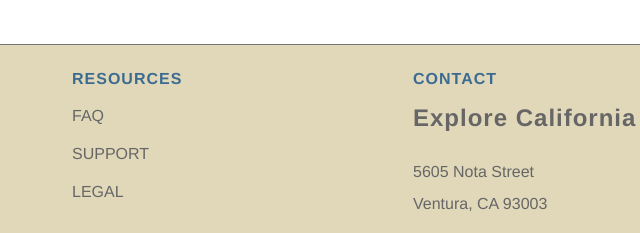
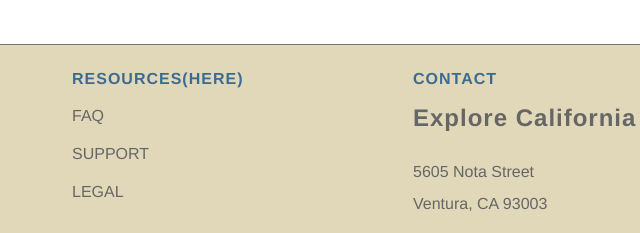
Before and after one commit to NagababuVeganti/gitcourse, a plain HTML site: page resources.html in a window 1280 px wide. Shown: the part 2587-2820 px from the top of the page, 397-1037 px from the left. Drawn offline with Linux system fonts and the light colour scheme.

Commit message:
Updated the H1 tag

```diff
--- a/resources.html
+++ b/resources.html
@@ -148,7 +148,7 @@
           </ul>
         </div>
         <div id="footerResources">
-          <h1>Resources</h1>
+          <h1>Resources(here)</h1>
           <ul id="quickNav">
             <li><a href="resources/faq.html" title="Our home page">FAQ</a></li>
             <li><a href="support.html" title="Need help?">Support</a></li>
```
